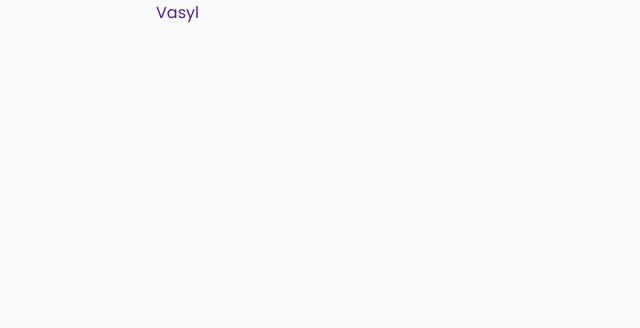
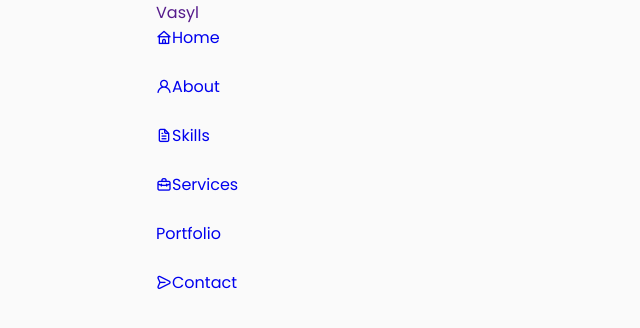
Before and after one commit to Mariana-Diachun/portfolio-new, a React (Create React App) app: page / in a window 1280 px wide. Shown: the top 328 px of the page, without its empty margins (0-640 px from the left). Built offline with nearby package versions, Linux system fonts and the light colour scheme; a web font is replaced by a local one.

Commit message:
add Header component

```diff
--- a/src/components/header/Header.jsx
+++ b/src/components/header/Header.jsx
@@ -5,12 +5,39 @@
   return (
     <header className="header">
       <nav className="nav container">
-        <a href="" className="nav__logo">Vasyl</a>
+        <a href="" className="nav__logo">
+          Vasyl
+        </a>
         <div className="nav__menu">
           <ul className="nav__list grid">
             <li className="nav__item">
-              <a href="" className="nav__link">
-                <i className="uil uil- nav__icon"></i>
+              <a href="#home" className="nav__link">
+                <i className="uil uil-home nav__icon"></i>Home
+              </a>
+            </li>
+            <li className="nav__item">
+              <a href="#about" className="nav__link">
+                <i className="uil uil-user nav__icon"></i>About
+              </a>
+            </li>
+            <li className="nav__item">
+              <a href="#skills" className="nav__link">
+                <i className="uil uil-file-alt nav__icon"></i>Skills
+              </a>
+            </li>
+            <li className="nav__item">
+              <a href="#services" className="nav__link">
+                <i className="uil uil-briefcase-alt nav__icon"></i>Services
+              </a>
+            </li>
+            <li className="nav__item">
+              <a href="#portfolio" className="nav__link">
+                <i className="uil uil-scenary nav__icon"></i>Portfolio
+              </a>
+            </li>
+            <li className="nav__item">
+              <a href="#contact" className="nav__link">
+                <i className="uil uil-message nav__icon"></i>Contact
               </a>
             </li>
           </ul>
```
